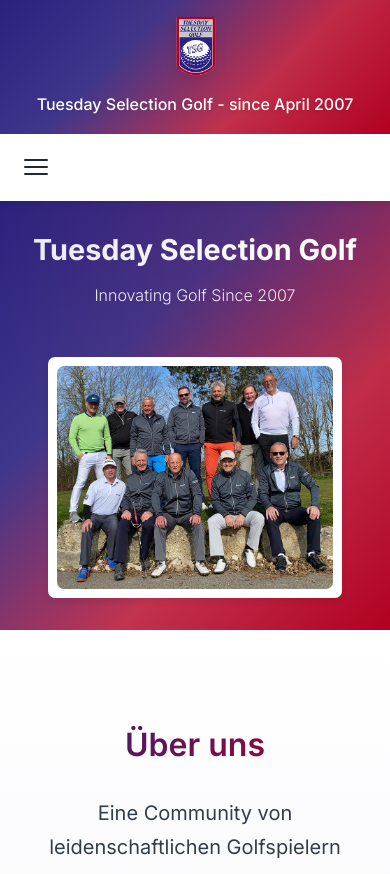
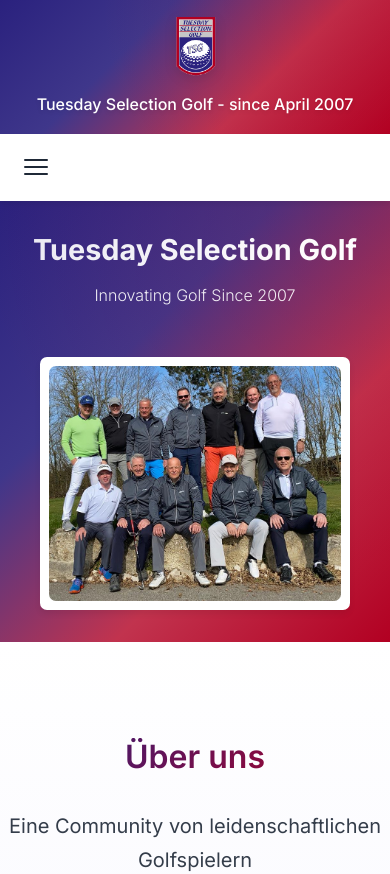
Before and after one commit to ChronicT98/tsg-golf-nextjs, a Next.js app: page / in a window 390 px wide. Shown: the top 874 px of the page. Built offline with nearby package versions, Linux system fonts and the light colour scheme.

Commit message:
fix: css

```diff
--- a/app/styles/base.css
+++ b/app/styles/base.css
@@ -182,7 +182,7 @@
 .modern-design .container {
     max-width: var(--max-width);
     margin: 0 auto;
-    padding: 0 1.5rem;
+    padding: 0 0.5rem;
 }
 
 /* Animations */
@@ -239,9 +239,6 @@
         padding: 8px;
     }
 
-    .modern-design .container {
-        padding: 0 1rem;
-    }
 
     .modern-design .features__card {
         margin: 1rem;
--- a/app/styles/mitglieder.css
+++ b/app/styles/mitglieder.css
@@ -92,7 +92,7 @@
 }
 
 .mitglieder__category-title {
-    font-size: 2.5rem;
+    font-size: 2.1rem;
     font-weight: 600;
     margin: 3rem 0 2rem;
     text-align: center;
@@ -354,6 +354,10 @@
         margin-bottom: 2rem;
     }
 
+    .mitglieder__category-title {
+        font-size: 1.8rem;
+    }
+
     .mitglieder__grid {
         gap: 1rem;
         padding: 0 0.75rem;
```
